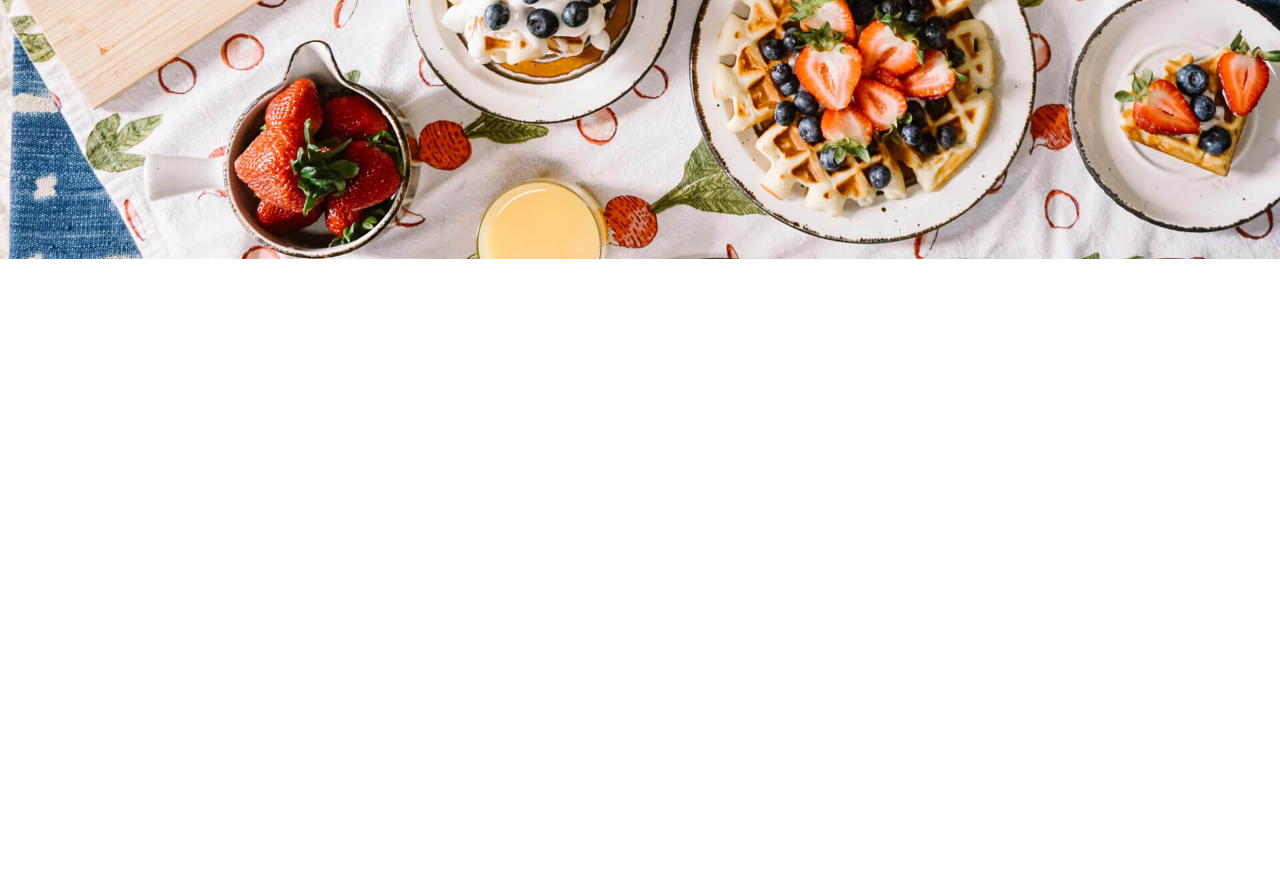
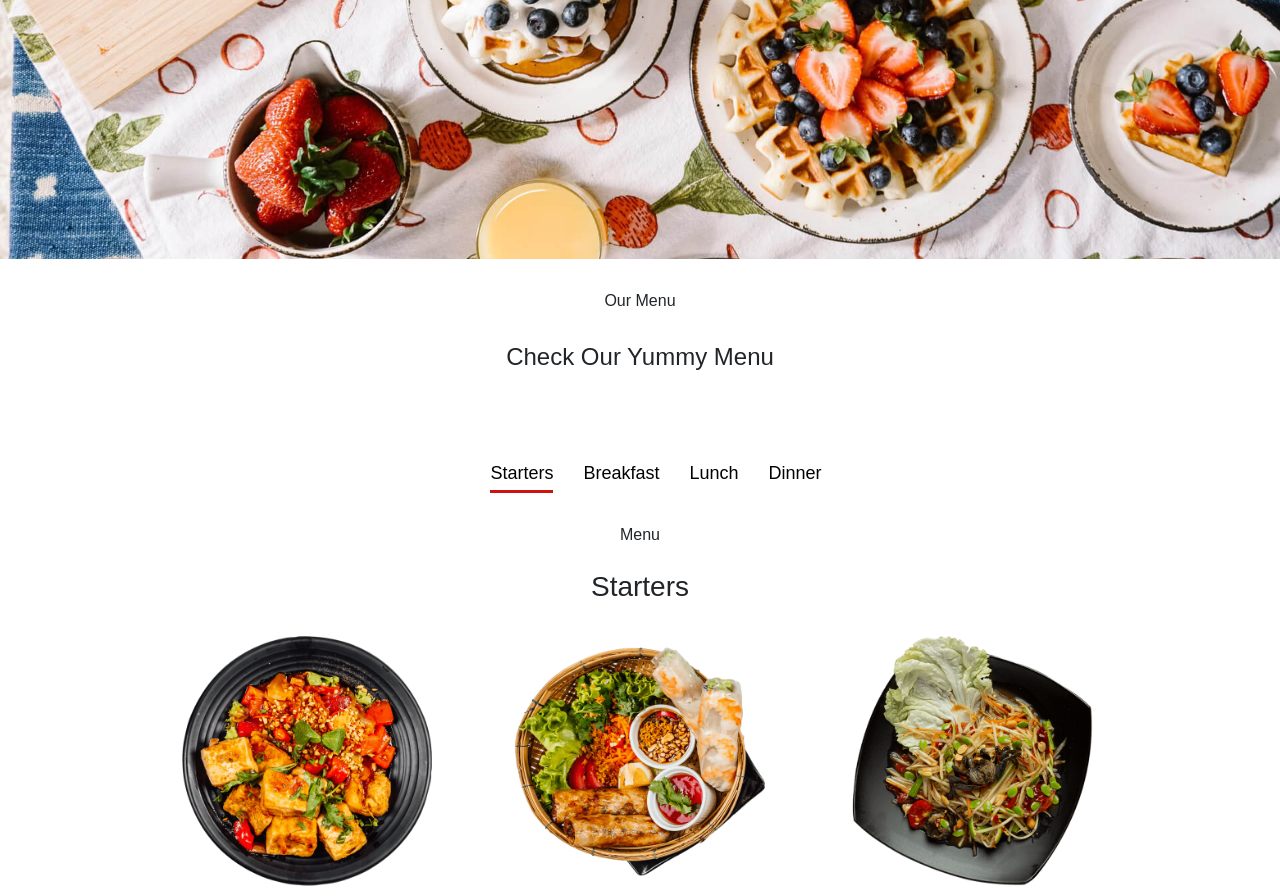
Before and after one commit to zakaria-20/JavaScript_DOM_Final_Project_Zakaria_Salami, a website: page index.html in a window 1280 px wide. Shown: the part 2149-3045 px from the top of the page. Before the commit the page ends 2408 px from the top, so only its background shows below. Drawn offline with nearby package versions, Linux system fonts and the light colour scheme.

Commit message:
add section menu

```diff
--- a/index.html
+++ b/index.html
@@ -141,7 +141,7 @@
         </div>
 
     </section>
-    <!-- <section id="menu" class="menu section">
+     <section id="menu" class="menu section">
         <div class="container section-title">
             <p>Our Menu</p>
             <h4>Check Our <span>Yummy Menu</span></h4>
@@ -429,7 +429,7 @@
                 </div>
             </div>
         </div>
-    </section> -->
+    </section>
     <!-- <div id="carousel1" class="carousel-container">
         <p class="p1">TESTIMONIALS</p>
         <h1 class="h1">What Are They <Span>Saying About Us</Span></h1>
```
